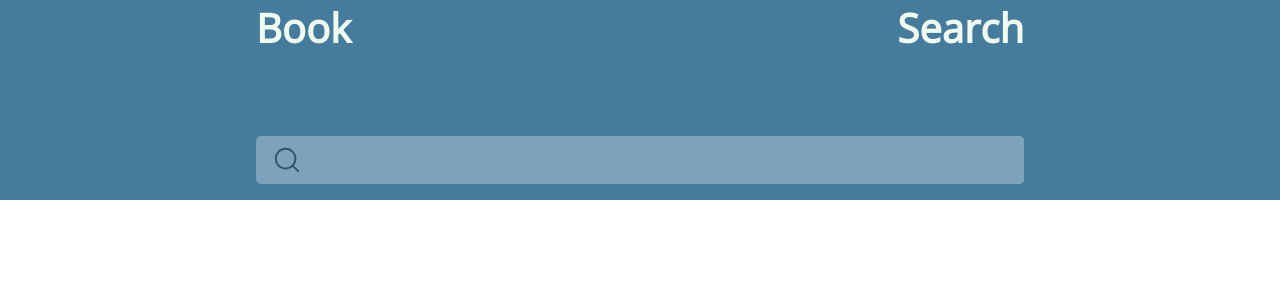
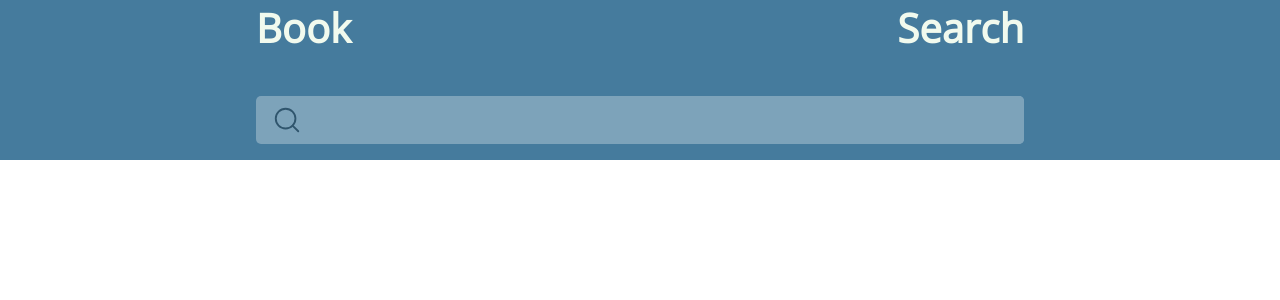
Before and after one commit to PedroRassier/book-search, a React (Vite) app: page / in a window 1280 px wide. Shown: the top 300 px of the page. Built offline with nearby package versions, Linux system fonts and the light colour scheme.

Commit message:
fix: header height for small devices

```diff
--- a/src/components/Header/header.scss
+++ b/src/components/Header/header.scss
@@ -1,6 +1,6 @@
 .Header {
   background-color: #457b9d;
-  height: 25vh;
+  height: 10rem;
   padding: 0 20%;
   display: flex;
   flex-direction: column;
```
